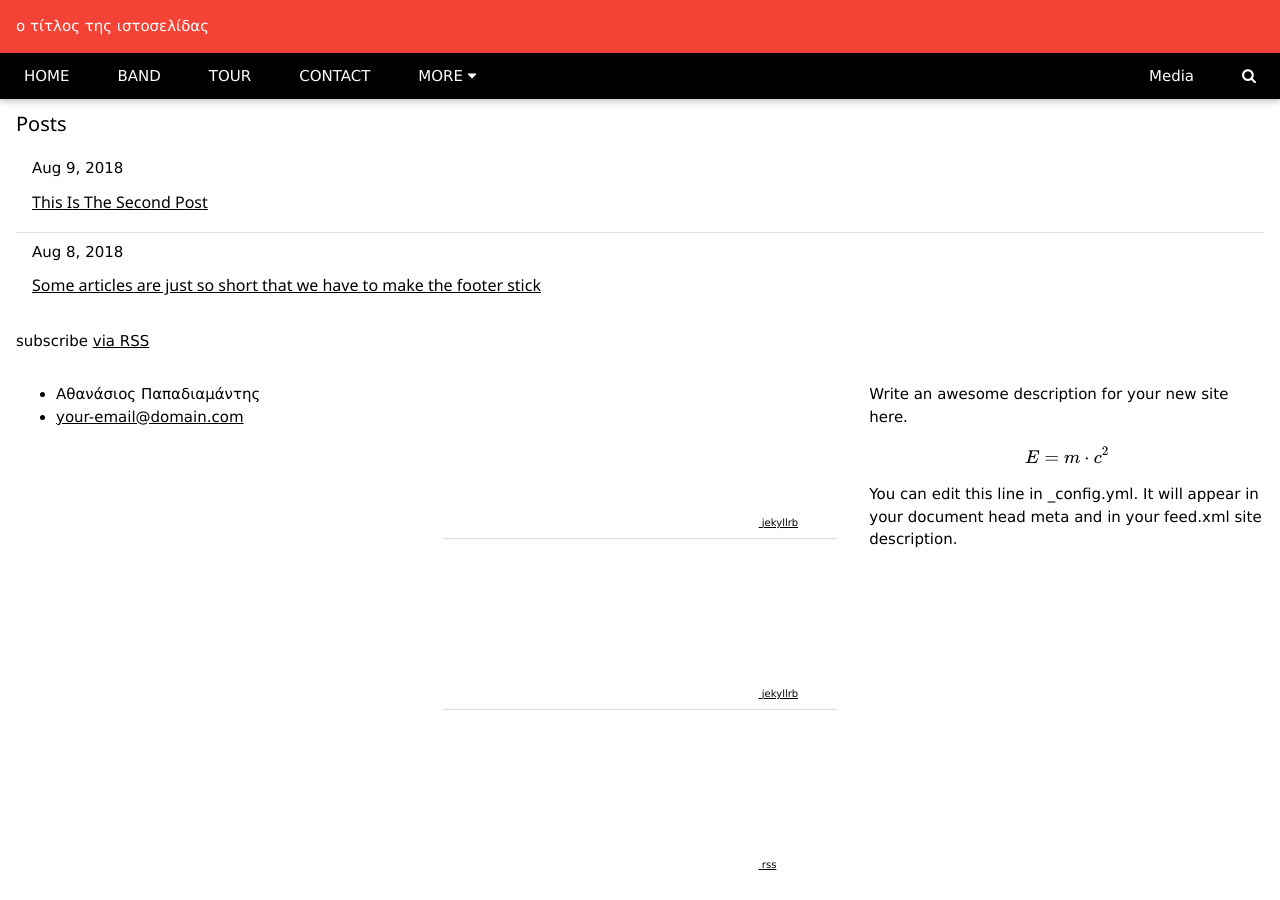
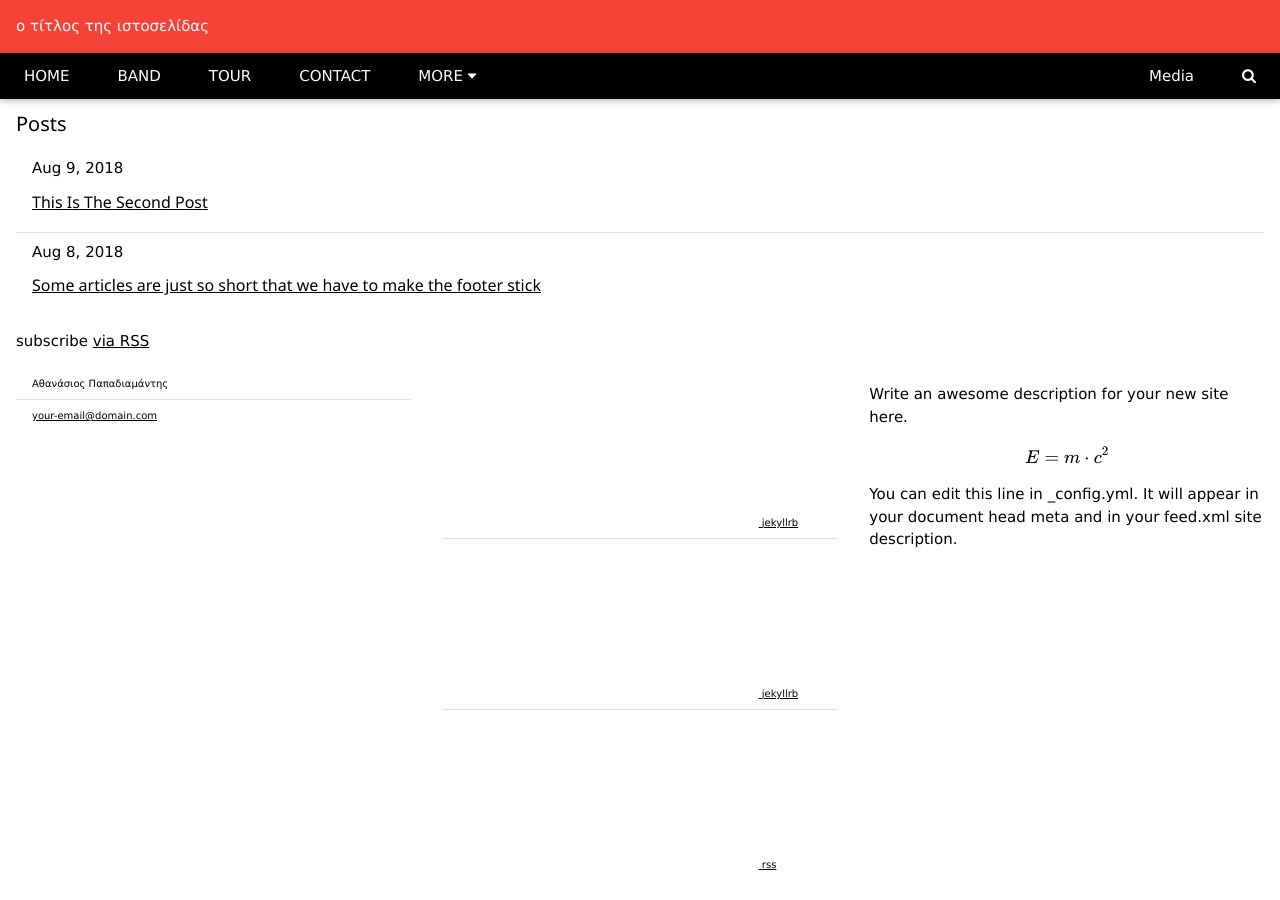
Before and after one commit to mrubyz/test, a Jekyll site: the page built from index.md, in a window 1280 px wide. Built offline with Jekyll 4.4.1, drawn with Linux system fonts in a browser that asks for light colours; formulas are drawn with MathJax 3.

Commit message:
Update footer.html

```diff
--- a/_includes/footer.html
+++ b/_includes/footer.html
@@ -1,6 +1,6 @@
 <div class="w3-row">
 <div class="w3-third w3-container ">
-  <ul class="contact-list">
+  <ul class="w3-ul w3-tiny">
           <li class="p-name">
             {%- if site.author -%}
               {{ site.author | escape }}
```
